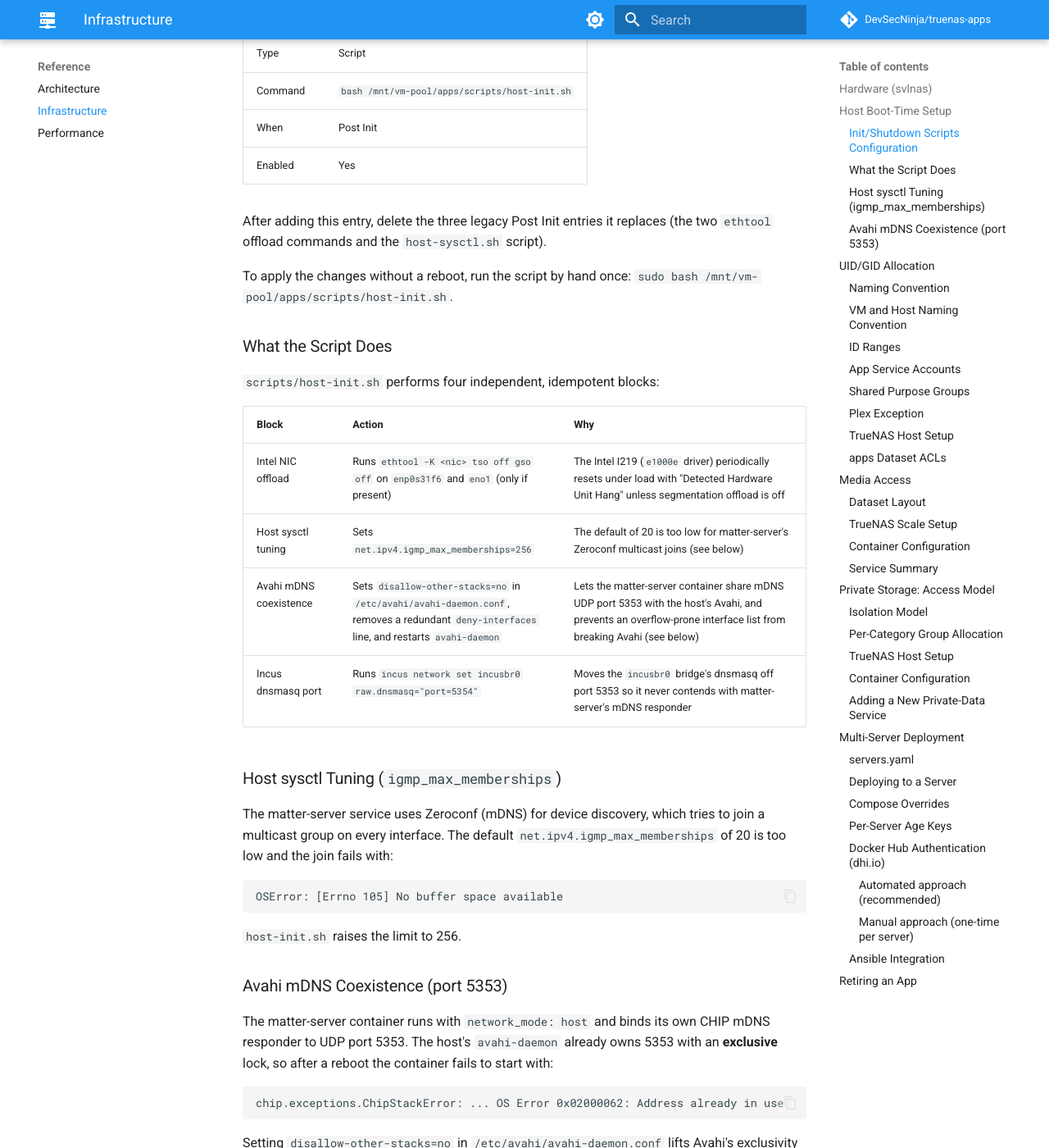
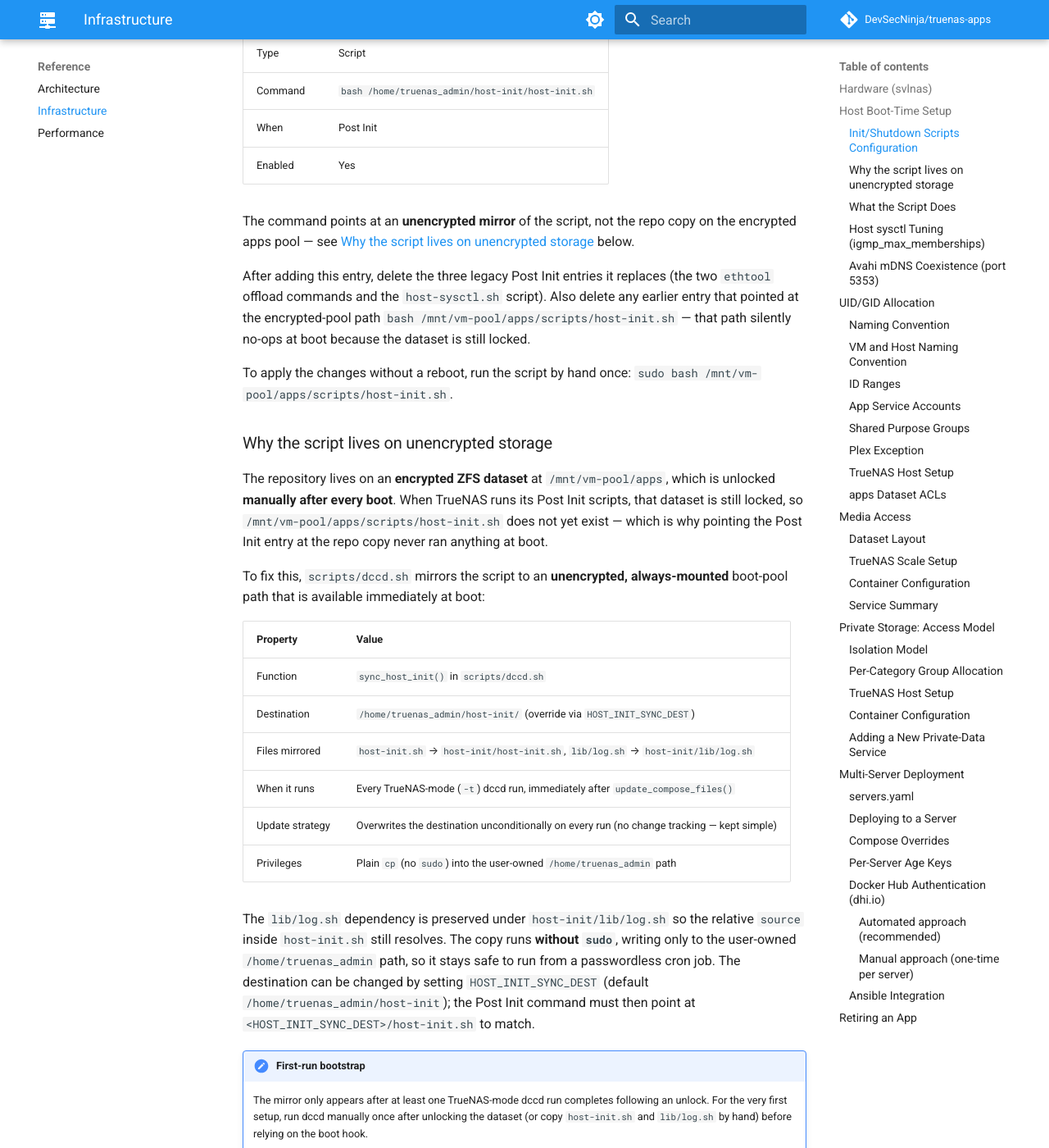
Before and after one commit to DevSecNinja/truenas-apps, an MkDocs documentation site: the page built from docs/INFRASTRUCTURE.md, in a window 1280 px wide and 1400 px high, scrolled down 1551 px. Shown: the whole window at 82% size. Built offline with MkDocs 1.6.1 and Material for MkDocs 9.7.7, drawn with Linux system fonts in a browser that asks for light colours; comment, search, counter and statistics services are not loaded.

Commit message:
fix: update host-init.sh command path and sync logic for boot-time setup on TrueNAS

```diff
--- a/docs/INFRASTRUCTURE.md
+++ b/docs/INFRASTRUCTURE.md
@@ -31,16 +31,39 @@ All of these tweaks are consolidated into a single script, `scripts/host-init.sh
 
 Register the script in the TrueNAS GUI under **System Settings → Advanced → Init/Shutdown Scripts**:
 
-| Setting | Value                                         |
-| ------- | --------------------------------------------- |
-| Type    | Script                                        |
-| Command | `bash /mnt/vm-pool/apps/scripts/host-init.sh` |
-| When    | Post Init                                     |
-| Enabled | Yes                                           |
+| Setting | Value                                             |
+| ------- | ------------------------------------------------- |
+| Type    | Script                                            |
+| Command | `bash /home/truenas_admin/host-init/host-init.sh` |
+| When    | Post Init                                         |
+| Enabled | Yes                                               |
 
-After adding this entry, delete the three legacy Post Init entries it replaces (the two `ethtool` offload commands and the `host-sysctl.sh` script).
+The command points at an **unencrypted mirror** of the script, not the repo copy on the encrypted apps pool — see [Why the script lives on unencrypted storage](#why-the-script-lives-on-unencrypted-storage) below.
+
+After adding this entry, delete the three legacy Post Init entries it replaces (the two `ethtool` offload commands and the `host-sysctl.sh` script). Also delete any earlier entry that pointed at the encrypted-pool path `bash /mnt/vm-pool/apps/scripts/host-init.sh` — that path silently no-ops at boot because the dataset is still locked.
 
 To apply the changes without a reboot, run the script by hand once: `sudo bash /mnt/vm-pool/apps/scripts/host-init.sh`.
+
+### Why the script lives on unencrypted storage
+
+The repository lives on an **encrypted ZFS dataset** at `/mnt/vm-pool/apps`, which is unlocked **manually after every boot**. When TrueNAS runs its Post Init scripts, that dataset is still locked, so `/mnt/vm-pool/apps/scripts/host-init.sh` does not yet exist — which is why pointing the Post Init entry at the repo copy never ran anything at boot.
+
+To fix this, `scripts/dccd.sh` mirrors the script to an **unencrypted, always-mounted** boot-pool path that is available immediately at boot:
+
+| Property        | Value                                                                                      |
+| --------------- | ------------------------------------------------------------------------------------------ |
+| Function        | `sync_host_init()` in `scripts/dccd.sh`                                                    |
+| Destination     | `/home/truenas_admin/host-init/` (override via `HOST_INIT_SYNC_DEST`)                      |
+| Files mirrored  | `host-init.sh` → `host-init/host-init.sh`, `lib/log.sh` → `host-init/lib/log.sh`           |
+| When it runs    | Every TrueNAS-mode (`-t`) dccd run, immediately after `update_compose_files()`             |
+| Update strategy | Overwrites the destination unconditionally on every run (no change tracking — kept simple) |
+| Privileges      | Plain `cp` (no `sudo`) into the user-owned `/home/truenas_admin` path                      |
+
+The `lib/log.sh` dependency is preserved under `host-init/lib/log.sh` so the relative `source` inside `host-init.sh` still resolves. The copy runs **without `sudo`**, writing only to the user-owned `/home/truenas_admin` path, so it stays safe to run from a passwordless cron job. The destination can be changed by setting `HOST_INIT_SYNC_DEST` (default `/home/truenas_admin/host-init`); the Post Init command must then point at `<HOST_INIT_SYNC_DEST>/host-init.sh` to match.
+
+<!-- dprint-ignore -->
+!!! note "First-run bootstrap"
+    The mirror only appears after at least one TrueNAS-mode dccd run completes following an unlock. For the very first setup, run dccd manually once after unlocking the dataset (or copy `host-init.sh` and `lib/log.sh` by hand) before relying on the boot hook.
 
 ### What the Script Does
 
```
Also changed, not shown: 2 other files.
